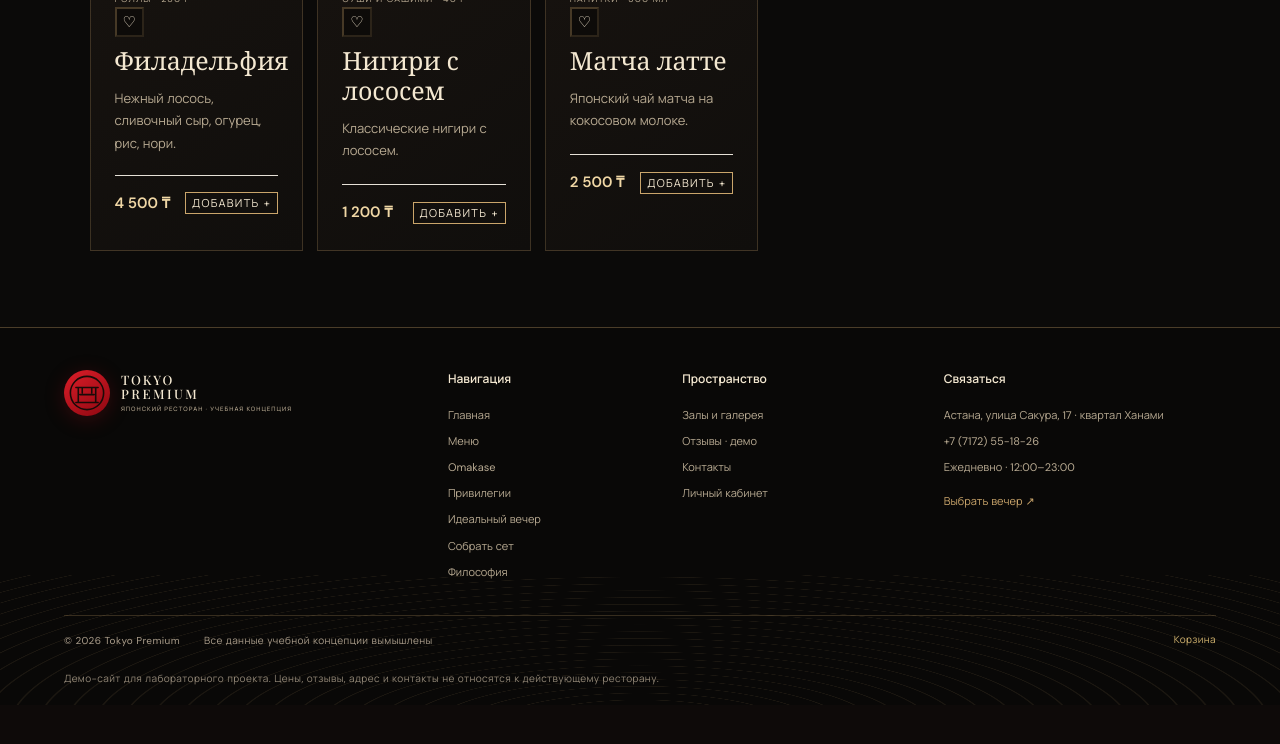
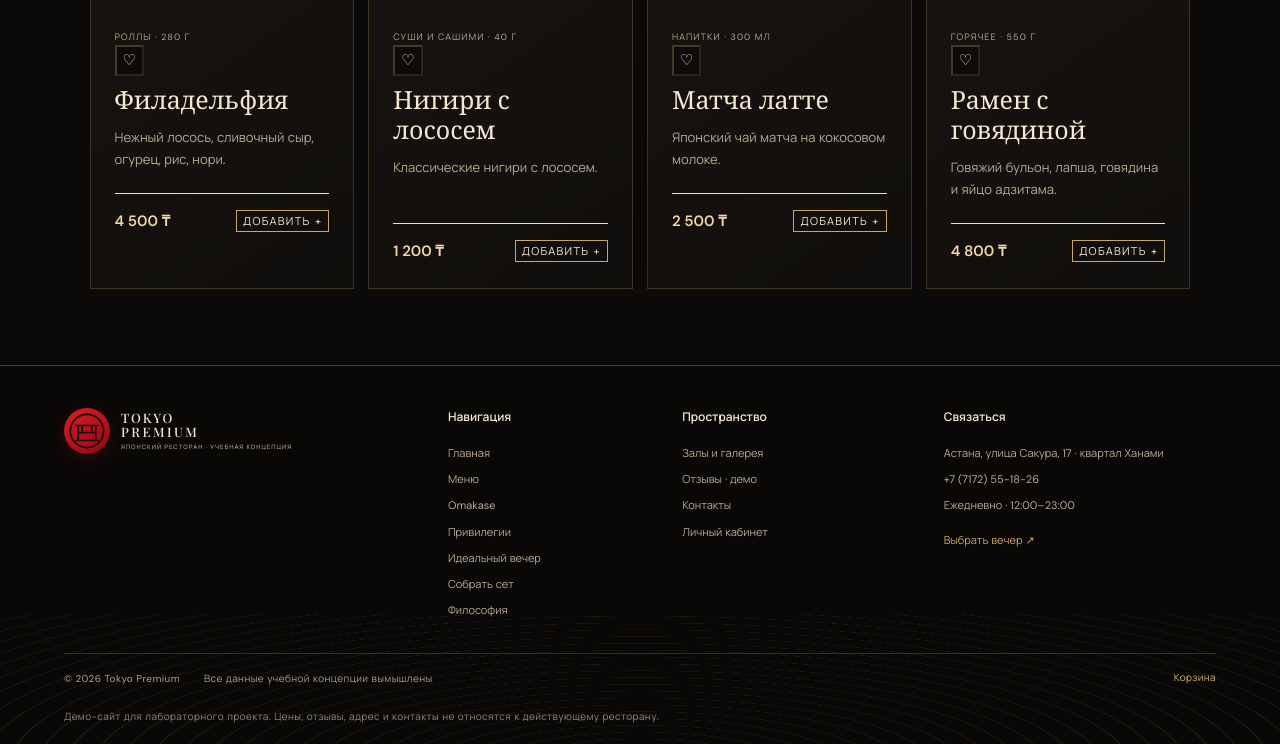
Before and after one commit to altento/tokyo-premium, a PHP site: page /docs/cart.html in a window 1280 px wide. Shown: the part 1547-2291 px from the top of the page. Before the commit the page ends 2252 px from the top, so only its background shows below. Run offline with PHP 8.4, Linux system fonts and the light colour scheme.

Commit message:
Improve cart recommendations and contact artwork

```diff
--- a/docs/contacts.html
+++ b/docs/contacts.html
@@ -43,7 +43,7 @@
   </div>
 </section>
 <section class="section contact-visit-section" aria-labelledby="contact-visit-title">
-  <figure class="contact-visit-image"><img src="assets/generated/room-garden-terrace.webp" alt="Иллюстрация сада при японском ресторане: деревянная терраса, фонари и клёны" loading="lazy" decoding="async"><figcaption>Образ пространства · учебное изображение</figcaption></figure>
+  <figure class="contact-visit-image"><img src="assets/generated/contact-landscape-torii-v1.webp" alt="Тории у воды и гора Фудзи на закате — декоративная иллюстрация учебной концепции" loading="lazy" decoding="async"><figcaption>Японский пейзаж · учебная иллюстрация, не место ресторана</figcaption></figure>
   <div class="contact-visit-copy"><div class="kicker">ご来店の前に · перед визитом</div><div class="contact-section-heading"><span aria-hidden="true"></span><h2 id="contact-visit-title">Спланируйте вечер заранее</h2></div><p>Tokyo Premium — учебная концепция с вымышленным адресом. Здесь нет реального маршрута, подтверждённых сведений о парковке или доступности помещения.</p><a class="button secondary" href="booking.html">Оставить учебную заявку ↗</a></div>
   <div class="contact-visit-facts" aria-label="Транспорт и доступность в учебной версии"><article><span>Транспорт</span><strong>Данные не заданы</strong></article><article><span>Парковка</span><strong>Не подтверждена</strong></article><article><span>Доступность</span><strong>Требует проверки</strong></article></div>
 </section>
--- a/docs/pages-extra.js
+++ b/docs/pages-extra.js
@@ -87,7 +87,7 @@ document.addEventListener('DOMContentLoaded',()=>{
     const cartIds=new Set(cart.map(item=>Number(item.id)));
     customSets.forEach(set=>set.items.forEach(item=>cartIds.add(Number(item.id))));
     if(recommendationContainer){
-      const suggestions=allRecommendations.filter(card=>{const id=Number(card.querySelector('.add-to-cart')?.dataset.id);return id>0&&!cartIds.has(id)}).slice(0,3);
+      const suggestions=allRecommendations.filter(card=>{const id=Number(card.querySelector('.add-to-cart')?.dataset.id);return id>0&&!cartIds.has(id)}).slice(0,4);
       recommendationContainer.replaceChildren(...suggestions);
     }
     container.innerHTML='';
--- a/docs/premium.css
+++ b/docs/premium.css
@@ -818,8 +818,8 @@ body.story-motion-gsap [data-story-reveal].story-visible img{animation:none}
 .cart-checkout{top:18px;padding:clamp(18px,2vw,25px)}
 .cart-checkout{grid-column:2;grid-row:1}
 .cart-checkout h2{font-size:clamp(1.8rem,2.8vw,2.35rem);margin:8px 0 17px}
-.cart-recommendation-heading{grid-column:1;grid-row:2;margin-top:30px;padding-top:22px;border-top:1px solid var(--jp-line)}
-.cart-recommendations{grid-column:1;grid-row:3;grid-template-columns:repeat(3,minmax(0,1fr));gap:14px;margin-top:17px}
+.cart-recommendation-heading{grid-column:1/-1;grid-row:2;width:100%;max-width:none;margin-top:30px;padding-top:22px;border-top:1px solid var(--jp-line)}
+.cart-recommendations{grid-column:1/-1;grid-row:3;grid-template-columns:repeat(4,minmax(0,1fr));gap:14px;margin-top:17px}
 .cart-checkout-details{margin-top:18px;border-top:1px solid var(--jp-line);padding-top:16px}
 .cart-checkout-details>summary{display:flex;align-items:center;justify-content:space-between;gap:14px;min-height:52px;padding:13px 16px;border:1px solid rgba(209,169,104,.62);border-radius:6px;background:linear-gradient(105deg,#98141a,#d20a17);color:#fff8ec;cursor:pointer;list-style:none;font-weight:650}
 .cart-checkout-details>summary::-webkit-details-marker{display:none}
--- a/pages-extra.js
+++ b/pages-extra.js
@@ -87,7 +87,7 @@ document.addEventListener('DOMContentLoaded',()=>{
     const cartIds=new Set(cart.map(item=>Number(item.id)));
     customSets.forEach(set=>set.items.forEach(item=>cartIds.add(Number(item.id))));
     if(recommendationContainer){
-      const suggestions=allRecommendations.filter(card=>{const id=Number(card.querySelector('.add-to-cart')?.dataset.id);return id>0&&!cartIds.has(id)}).slice(0,3);
+      const suggestions=allRecommendations.filter(card=>{const id=Number(card.querySelector('.add-to-cart')?.dataset.id);return id>0&&!cartIds.has(id)}).slice(0,4);
       recommendationContainer.replaceChildren(...suggestions);
     }
     container.innerHTML='';
--- a/pages.php
+++ b/pages.php
@@ -159,7 +159,7 @@ if(!$omakaseCourses) foreach(array_slice($all,0,5) as $dish) $omakaseCourses[]=[
   </div>
 </section>
 <section class="section contact-visit-section" aria-labelledby="contact-visit-title">
-  <figure class="contact-visit-image"><img src="assets/generated/room-garden-terrace.webp" alt="Иллюстрация сада при японском ресторане: деревянная терраса, фонари и клёны" loading="lazy" decoding="async"><figcaption>Образ пространства · учебное изображение</figcaption></figure>
+  <figure class="contact-visit-image"><img src="assets/generated/contact-landscape-torii-v1.webp" alt="Тории у воды и гора Фудзи на закате — декоративная иллюстрация учебной концепции" loading="lazy" decoding="async"><figcaption>Японский пейзаж · учебная иллюстрация, не место ресторана</figcaption></figure>
   <div class="contact-visit-copy"><div class="kicker">ご来店の前に · перед визитом</div><div class="contact-section-heading"><span aria-hidden="true"></span><h2 id="contact-visit-title">Спланируйте вечер заранее</h2></div><p>Tokyo Premium — учебная концепция с вымышленным адресом. Здесь нет реального маршрута, подтверждённых сведений о парковке или доступности помещения.</p><a class="button secondary" href="pages.php?page=booking">Оставить учебную заявку ↗</a></div>
   <div class="contact-visit-facts" aria-label="Транспорт и доступность в учебной версии"><article><span>Транспорт</span><strong>Данные не заданы</strong></article><article><span>Парковка</span><strong>Не подтверждена</strong></article><article><span>Доступность</span><strong>Требует проверки</strong></article></div>
 </section>
--- a/premium.css
+++ b/premium.css
@@ -818,8 +818,8 @@ body.story-motion-gsap [data-story-reveal].story-visible img{animation:none}
 .cart-checkout{top:18px;padding:clamp(18px,2vw,25px)}
 .cart-checkout{grid-column:2;grid-row:1}
 .cart-checkout h2{font-size:clamp(1.8rem,2.8vw,2.35rem);margin:8px 0 17px}
-.cart-recommendation-heading{grid-column:1;grid-row:2;margin-top:30px;padding-top:22px;border-top:1px solid var(--jp-line)}
-.cart-recommendations{grid-column:1;grid-row:3;grid-template-columns:repeat(3,minmax(0,1fr));gap:14px;margin-top:17px}
+.cart-recommendation-heading{grid-column:1/-1;grid-row:2;width:100%;max-width:none;margin-top:30px;padding-top:22px;border-top:1px solid var(--jp-line)}
+.cart-recommendations{grid-column:1/-1;grid-row:3;grid-template-columns:repeat(4,minmax(0,1fr));gap:14px;margin-top:17px}
 .cart-checkout-details{margin-top:18px;border-top:1px solid var(--jp-line);padding-top:16px}
 .cart-checkout-details>summary{display:flex;align-items:center;justify-content:space-between;gap:14px;min-height:52px;padding:13px 16px;border:1px solid rgba(209,169,104,.62);border-radius:6px;background:linear-gradient(105deg,#98141a,#d20a17);color:#fff8ec;cursor:pointer;list-style:none;font-weight:650}
 .cart-checkout-details>summary::-webkit-details-marker{display:none}
```
Also changed, not shown: project-docs/final-modernization-report.md (+4 -0 lines), project-docs/testing-report.md (+6 -0 lines), project-docs/visual-qa/cart-contact-refresh-2026-11-17/comparison.md (added, +5 -0 lines), tests/cart-visual-regression.cjs (+6 -5 lines), assets/generated/contact-landscape-torii-v1.webp (added), project-docs/visual-qa/cart-contact-refresh-2026-11-17/cart-populated-desktop.png (added), project-docs/visual-qa/cart-contact-refresh-2026-11-17/contacts-visit-mobile.png (added), 1 other file.
